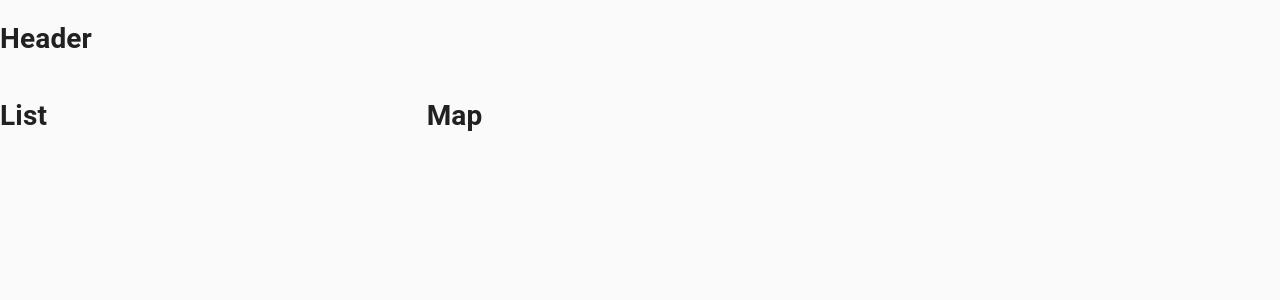
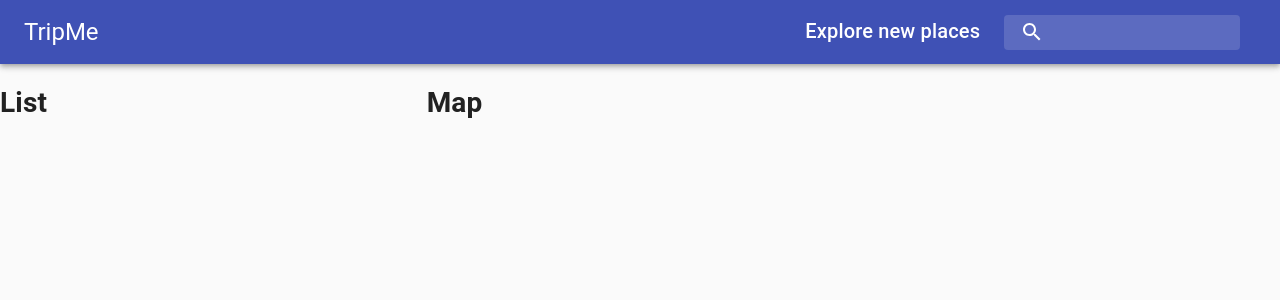
Before and after one commit to The-Travel-AIgents/ai-travel-agent_app, a React (Create React App) app: page / in a window 1280 px wide. Shown: the top 300 px of the page. Built offline with nearby package versions, Linux system fonts and the light colour scheme.

Commit message:
first commit

```diff
--- a/src/components/Header/Header.jsx
+++ b/src/components/Header/Header.jsx
@@ -1,10 +1,33 @@
 import React from "react";
+import { Autocomplete } from "@react-google-maps/api";
+import { AppBar,Toolbar, Typography, InputBase, Box } from "@material-ui/core";
+import SearchIcon from '@material-ui/icons/Search';
+
+import useStyles from './styles';
 
 const Header = () =>{
+    const classes = useStyles();
     return(
-        <div>
-            <h1>Header</h1>
-        </div>
+    <AppBar position="static">
+        <Toolbar className={classes.toolbar}>
+            <Typography variant="h5" className={classes.title}>
+                TripMe
+            </Typography>
+            <Box display="flex">
+            <Typography variant="h6" className={classes.title}>
+            Explore new places
+            </Typography>
+            {/* <Autocomplete> */}
+                <div className={classes.search}>
+                    <div className={classes.searchIcon}>
+                        <SearchIcon />
+                    </div>
+                    <InputBase placeHolder="Search..." classes={{root:classes.inputRoot, input:classes.inputInput}}/>
+                </div>
+           {/*</Autocomplete>*/}
+            </Box>
+        </Toolbar>
+    </AppBar>
         );
 }
 
--- a/src/components/Header/styles.js
+++ b/src/components/Header/styles.js
@@ -0,0 +1,32 @@
+import { alpha, makeStyles } from '@material-ui/core/styles';
+
+export default makeStyles((theme) => ({
+  title: {
+    display: 'none',
+    [theme.breakpoints.up('sm')]: {
+      display: 'block',
+    },
+  },
+  search: {
+    position: 'relative',
+    borderRadius: theme.shape.borderRadius,
+    backgroundColor: alpha(theme.palette.common.white, 0.15),
+    '&:hover': { backgroundColor: alpha(theme.palette.common.white, 0.25) },
+    marginRight: theme.spacing(2),
+    marginLeft: 0,
+    width: '100%',
+    [theme.breakpoints.up('sm')]: { marginLeft: theme.spacing(3), width: 'auto' },
+  },
+  searchIcon: {
+    padding: theme.spacing(0, 2), height: '100%', position: 'absolute', pointerEvents: 'none', display: 'flex', alignItems: 'center', justifyContent: 'center',
+  },
+  inputRoot: {
+    color: 'inherit',
+  },
+  inputInput: {
+    padding: theme.spacing(1, 1, 1, 0), paddingLeft: `calc(1em + ${theme.spacing(4)}px)`, transition: theme.transitions.create('width'), width: '100%', [theme.breakpoints.up('md')]: { width: '20ch' },
+  },
+  toolbar: {
+    display: 'flex', justifyContent: 'space-between',
+  },
+}));
```
